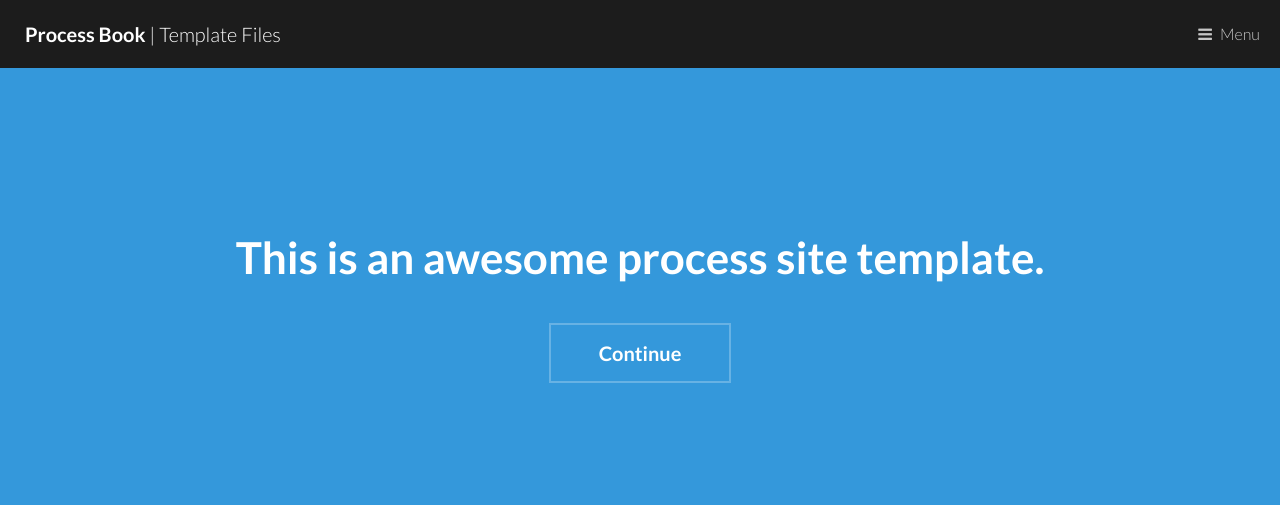
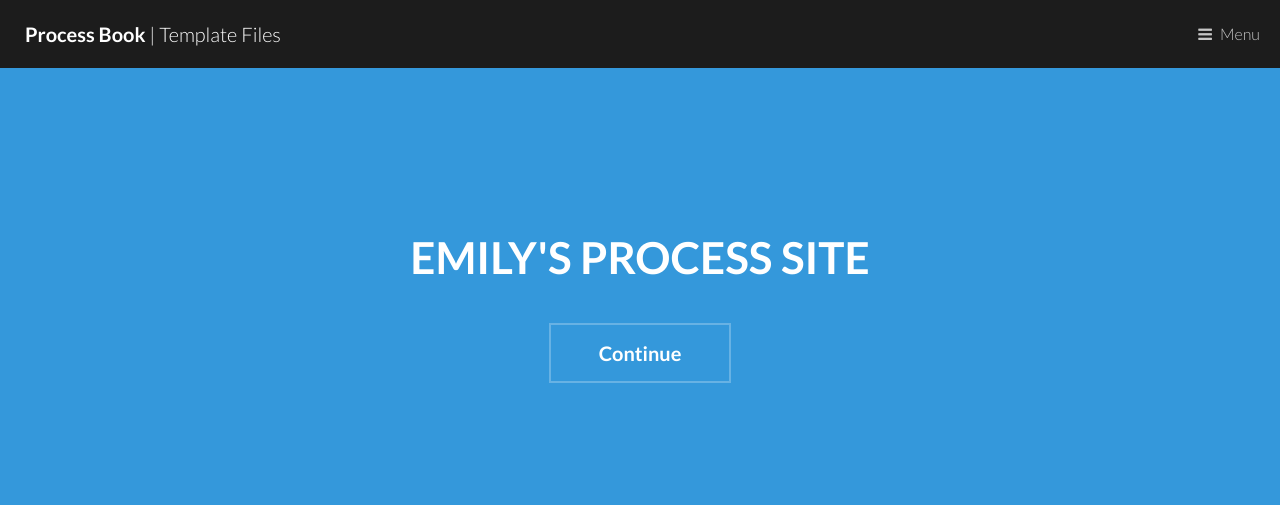
Before and after one commit to emilylin-itp/emily-process-site-ex1, a plain HTML site: page index.html in a window 1280 px wide. Shown: the top 505 px of the page. Drawn offline with Linux system fonts and the light colour scheme.

Commit message:
update my h1

```diff
--- a/index.html
+++ b/index.html
@@ -30,7 +30,7 @@
 		<!-- Banner -->
 			<section id="banner">
 				<div class="inner">
-					<h1>This is an awesome process site template.</h1>
+					<h1>EMILY'S PROCESS SITE</h1>
 					<ul class="actions">
 						<li><a href="#one" class="button alt scrolly big">Continue</a></li>
 					</ul>
```
